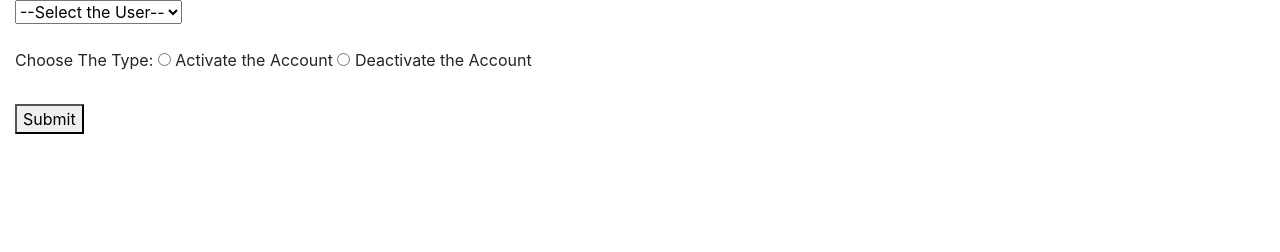
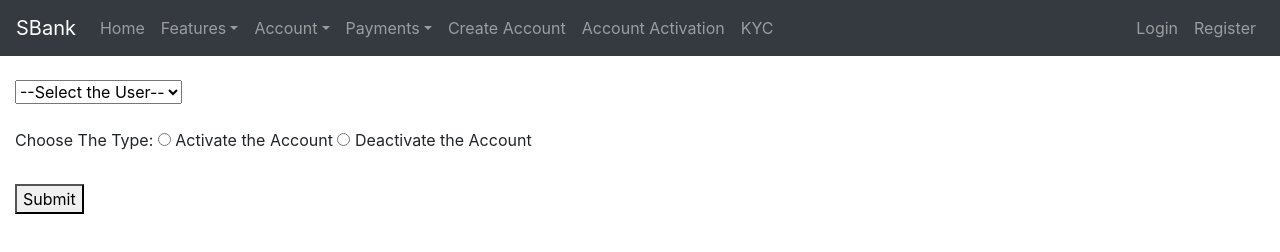
Before and after one commit to sf-fresher-batch-2020/bankapp-ui, a plain HTML site: page account_activation.html in a window 1280 px wide. Drawn offline with nearby package versions, Linux system fonts and the light colour scheme.

Commit message:
Update account_activation.html

```diff
--- a/account_activation.html
+++ b/account_activation.html
@@ -23,7 +23,7 @@
         <div id="page-content">
             <!-- Developed by Paras-->
             <form onsubmit="getitems()">
-                <select name="select_user" id="user_type" >
+               <br/> <select name="select_user" id="user_type" >
                       <option aria-readonly="true">--Select the User--</option>
                       <option value="user1" >User 1</option>
                       <option value="user2">User 2</option>
@@ -44,8 +44,10 @@
         </div>
     </main>
     <script>
+         $("#header").load("components/_header.html");
+
         function getitems(){
-        $("#header").load("components/_header.html");
+
         event.preventDefault();
         var user = document.getElementById("user_type").value;
         let accountOption = document.getElementsByName("activate");
```
